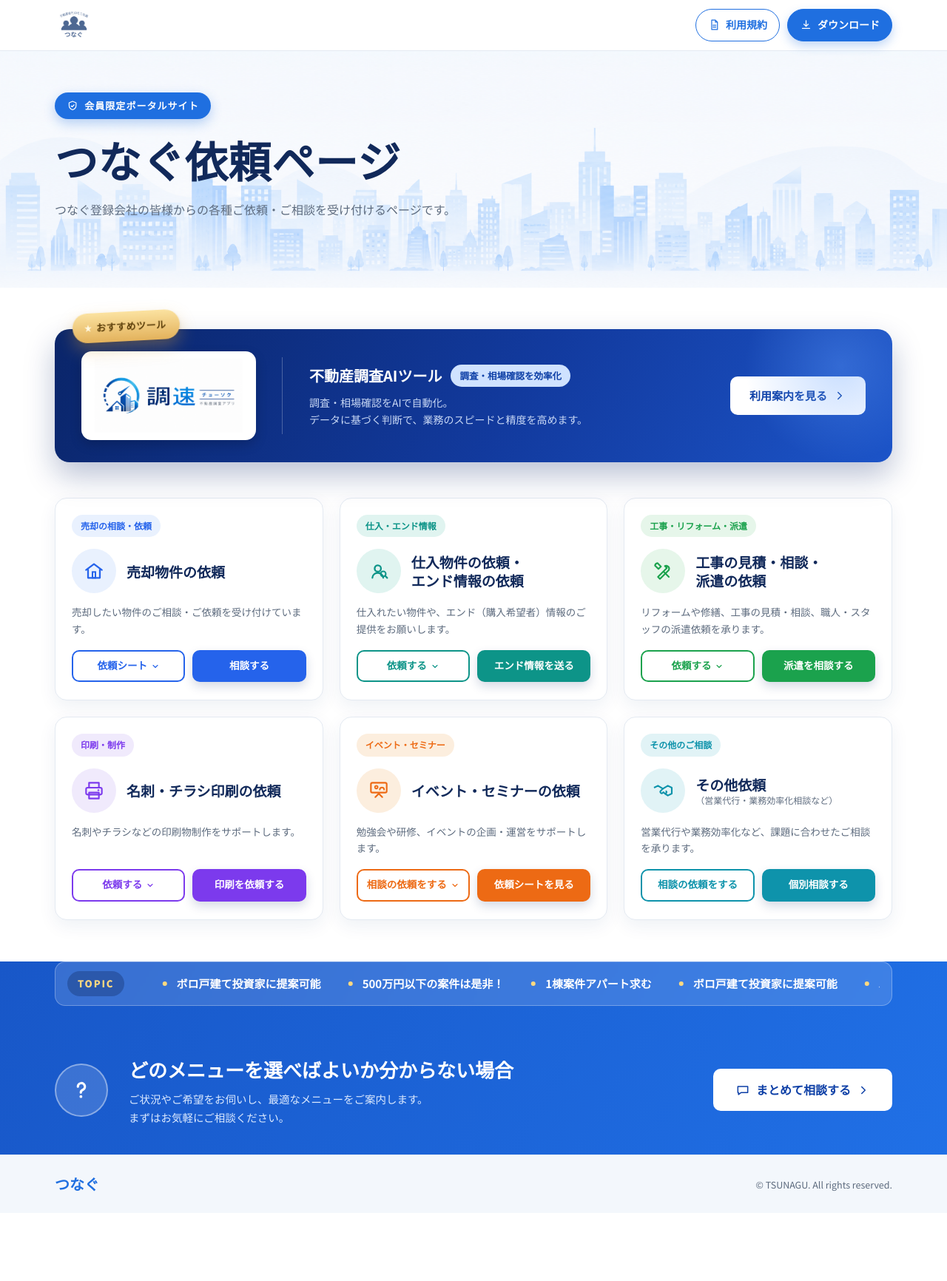
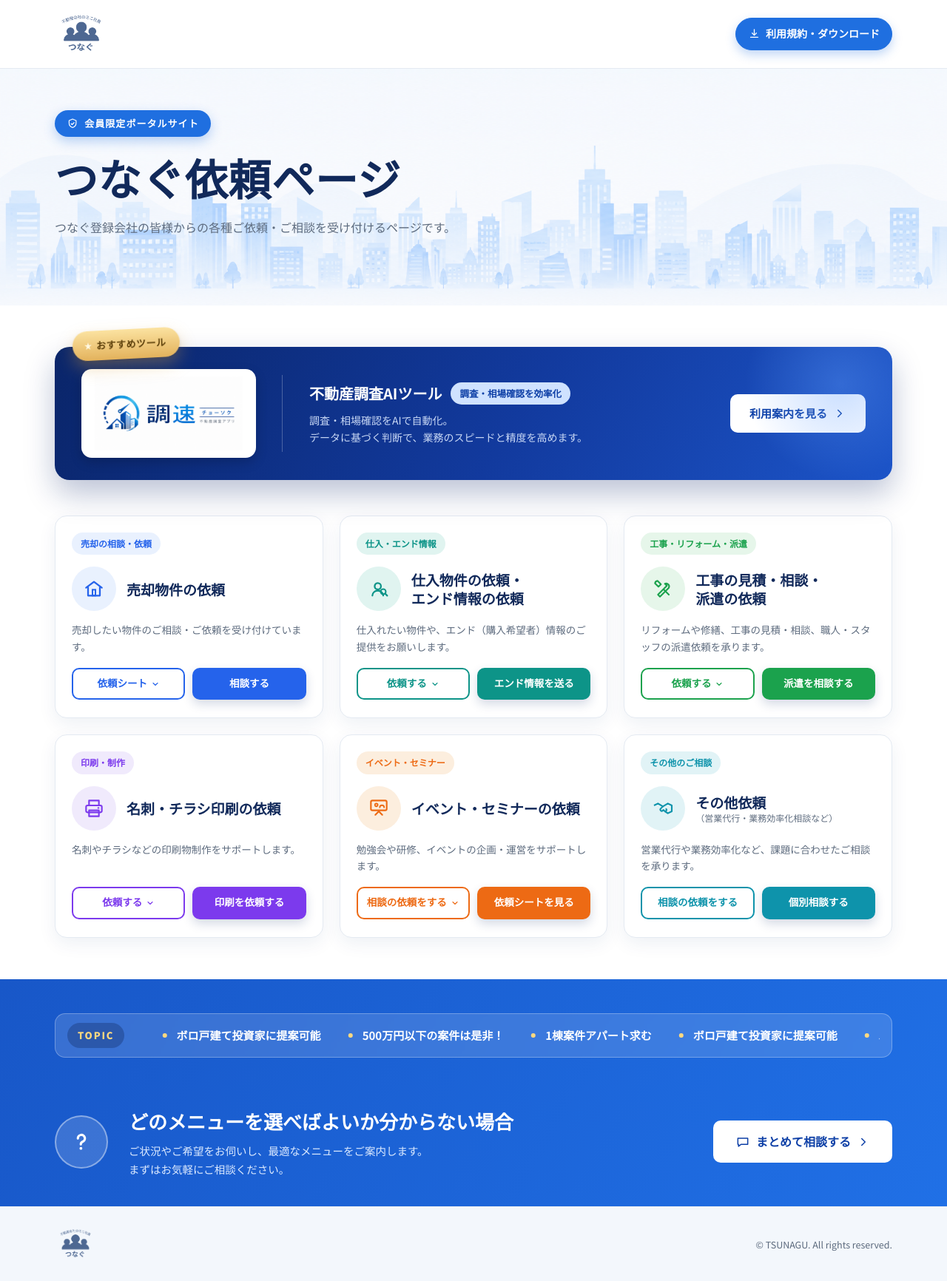
Before and after one commit to tagukichi/tsunagu, a PHP site: page / in a window 1280 px wide. Shown: the whole page at 74% size. Before the commit the page ends 1611 px from the top, so only its background shows below. Run offline with PHP 8.4, Linux system fonts and the light colour scheme.

Commit message:
ヘッダー/フッターのロゴ拡大・ボタン統合・TOPIC上部余白を調整
- ヘッダーロゴを拡大（PC 72px / SP 56px、ヘッダー高さも調整）
- ヘッダー右ボタンを「利用規約・ダウンロード」の1ボタンに統合
- TOPICバンドがセクション上端に接していたため上部余白(46px)を追加
- フッターの「つなぐ」テキストをロゴ画像に変更
- README（ヘッダー/フッターのACF対応）を更新

https://claude.ai/code/session_01N1BhnTiRHf3AoeJwBWiCX3

```diff
--- a/assets/css/style.css
+++ b/assets/css/style.css
@@ -114,10 +114,10 @@ h1, h2, h3, p { margin: 0; }
   display: flex;
   align-items: center;
   justify-content: space-between;
-  min-height: 68px;
+  min-height: 92px;
 }
 .site-logo { display: inline-flex; align-items: center; }
-.site-logo__img { display: block; height: 52px; width: auto; }
+.site-logo__img { display: block; height: 72px; width: auto; }
 
 .header-actions { display: inline-flex; align-items: center; gap: 10px; }
 .btn-header {
@@ -484,6 +484,7 @@ h1, h2, h3, p { margin: 0; }
 .help-cta {
   background: linear-gradient(120deg, #1857c8 0%, #2070e6 100%);
   color: #fff;
+  padding-top: 46px;
 }
 .help-cta__inner {
   display: flex;
@@ -584,7 +585,7 @@ h1, h2, h3, p { margin: 0; }
   padding-block: 22px;
   flex-wrap: wrap;
 }
-.site-footer__logo { font-size: 20px; font-weight: 900; color: var(--brand); }
+.site-footer__logo { display: block; height: 56px; width: auto; }
 .site-footer__copy { color: var(--muted); font-size: 12.5px; }
 
 /* ---------- モーダル（ポップアップ） ---------- */
@@ -738,8 +739,10 @@ body.is-locked { overflow: hidden; }
 @media (max-width: 680px) {
   :root { --gutter: 18px; }
 
-  .site-logo__img { height: 42px; }
+  .site-header__inner { min-height: 76px; }
+  .site-logo__img { height: 56px; }
   .header-actions { gap: 7px; }
+  .site-footer__logo { height: 46px; }
   .btn-header { padding: 8px 13px; font-size: 12.5px; gap: 5px; }
   .btn-header .icon { width: 15px; height: 15px; }
 
--- a/index.html
+++ b/index.html
@@ -15,8 +15,7 @@
   <!-- ============================================================
        ヘッダー
        [ACF] site_logo（画像）
-             header_terms_label / header_terms_url
-             header_download_label / header_download_url
+             header_btn_label / header_btn_url（利用規約・ダウンロード）
   ============================================================ -->
   <header class="site-header">
     <div class="container site-header__inner">
@@ -24,16 +23,6 @@
         <img class="site-logo__img" src="assets/img/tsunaglogo.png" alt="つなぐ" width="500" height="500">
       </a>
       <nav class="header-actions">
-        <a href="#" class="btn-header btn-header--ghost">
-          <!-- PLACEHOLDER ICON: document -->
-          <svg class="icon" viewBox="0 0 24 24" aria-hidden="true" focusable="false">
-            <path d="M7 3h7l4 4v14H7z" fill="none" stroke="currentColor" stroke-width="1.7" stroke-linejoin="round"/>
-            <path d="M14 3v4h4" fill="none" stroke="currentColor" stroke-width="1.7" stroke-linejoin="round"/>
-            <line x1="9.5" y1="13" x2="15" y2="13" stroke="currentColor" stroke-width="1.7" stroke-linecap="round"/>
-            <line x1="9.5" y1="16.5" x2="15" y2="16.5" stroke="currentColor" stroke-width="1.7" stroke-linecap="round"/>
-          </svg>
-          <span>利用規約</span>
-        </a>
         <a href="#" class="btn-header btn-header--solid">
           <!-- PLACEHOLDER ICON: download -->
           <svg class="icon" viewBox="0 0 24 24" aria-hidden="true" focusable="false">
@@ -41,7 +30,7 @@
             <path d="M8 11l4 4 4-4" fill="none" stroke="currentColor" stroke-width="1.8" stroke-linecap="round" stroke-linejoin="round"/>
             <path d="M5 19h14" fill="none" stroke="currentColor" stroke-width="1.8" stroke-linecap="round"/>
           </svg>
-          <span>ダウンロード</span>
+          <span>利用規約・ダウンロード</span>
         </a>
       </nav>
     </div>
@@ -400,7 +389,7 @@
   ============================================================ -->
   <footer class="site-footer">
     <div class="container">
-      <span class="site-footer__logo">つなぐ</span>
+      <img class="site-footer__logo" src="assets/img/tsunaglogo.png" alt="つなぐ" width="500" height="500">
       <small class="site-footer__copy">&copy; TSUNAGU. All rights reserved.</small>
     </div>
   </footer>
```
Also changed, not shown: README.md.
